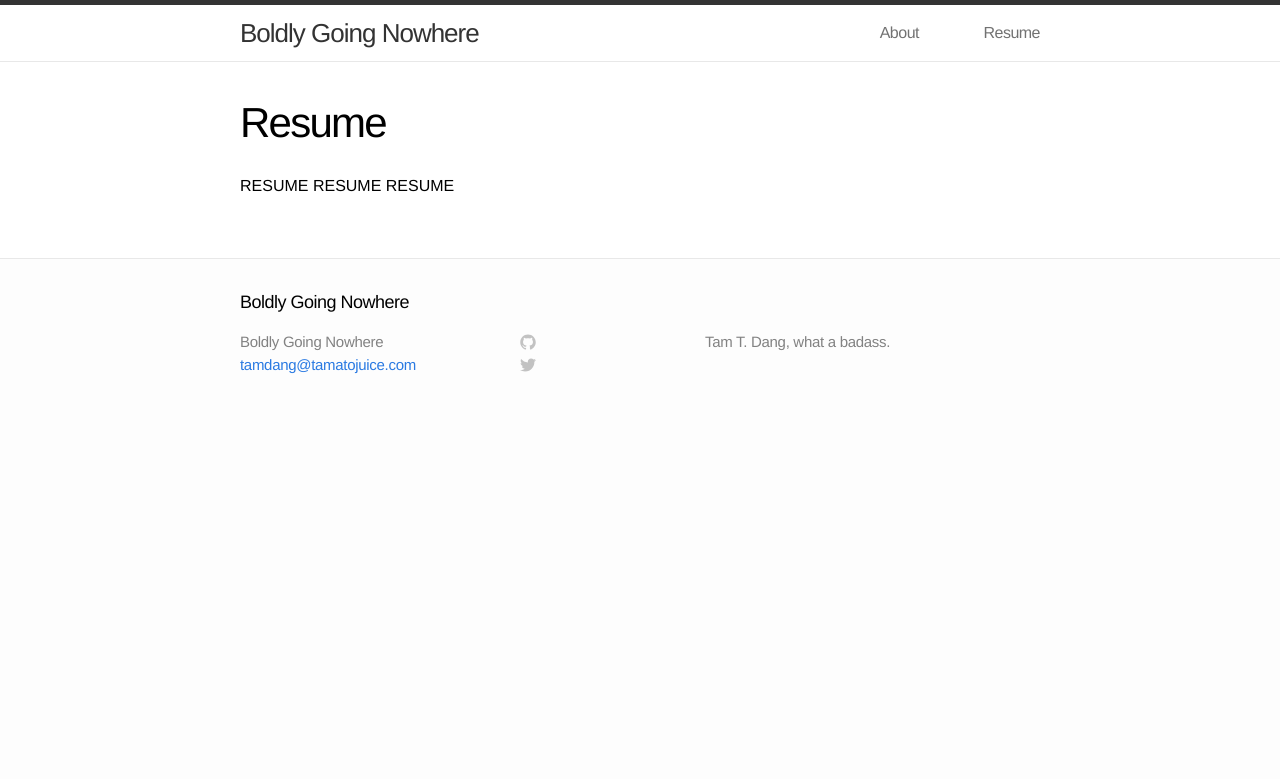
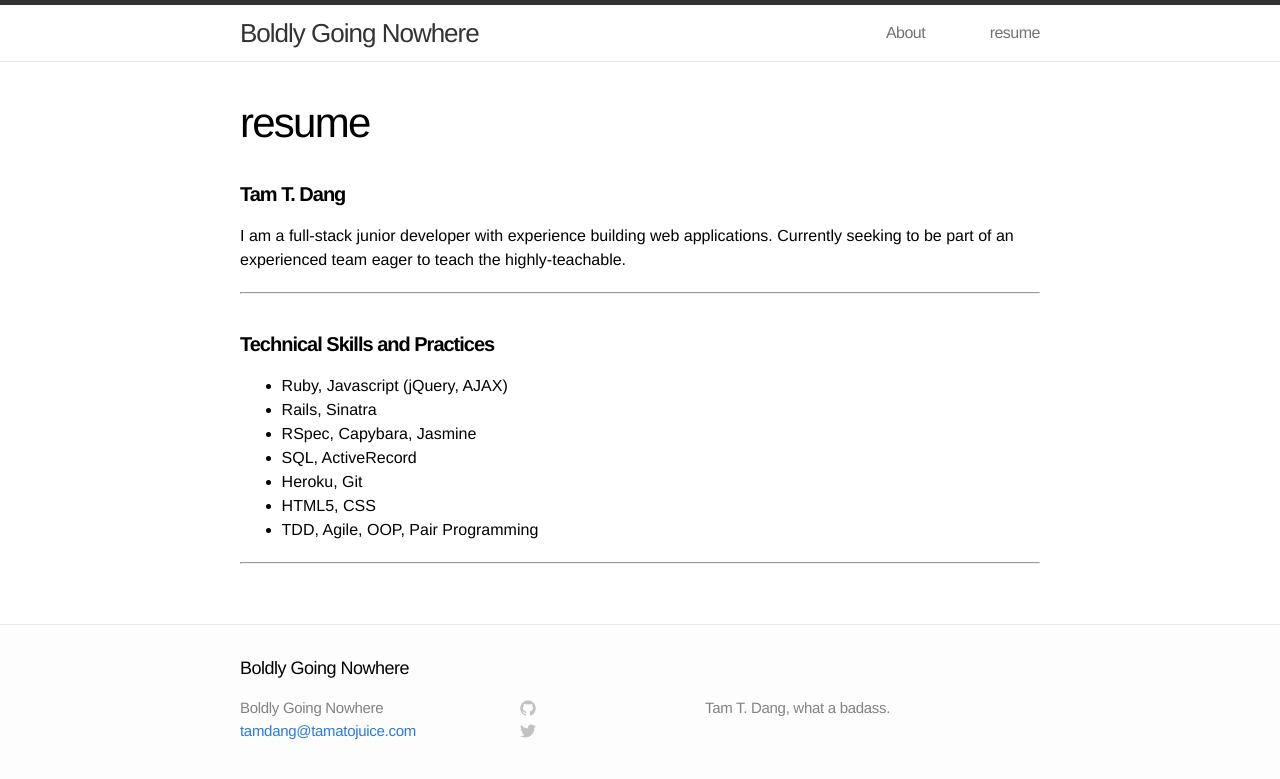
Before and after one commit to teedang19/teedang19.github.io, a Jekyll site: the page built from resume.md, in a window 1280 px wide. Shown: the top 779 px of the page. Built offline with Jekyll 4.4.1, drawn with Linux system fonts in a browser that asks for light colours.

Commit message:
first teenie resume

```diff
--- a/resume.md
+++ b/resume.md
@@ -1,7 +1,23 @@
 ---
 layout: page
-title: Resume
+title: resume
 permalink: /resume/
 ---
 
-RESUME RESUME RESUME
+#### **Tam T. Dang**
+
+I am a full-stack junior developer with experience building web applications. Currently seeking to be part of an experienced team eager to teach the highly-teachable.
+
+***
+
+#### **Technical Skills and Practices**
+
++ Ruby, Javascript (jQuery, AJAX)
++ Rails, Sinatra
++ RSpec, Capybara, Jasmine
++ SQL, ActiveRecord
++ Heroku, Git
++ HTML5, CSS
++ TDD, Agile, OOP, Pair Programming
+
+***
```
